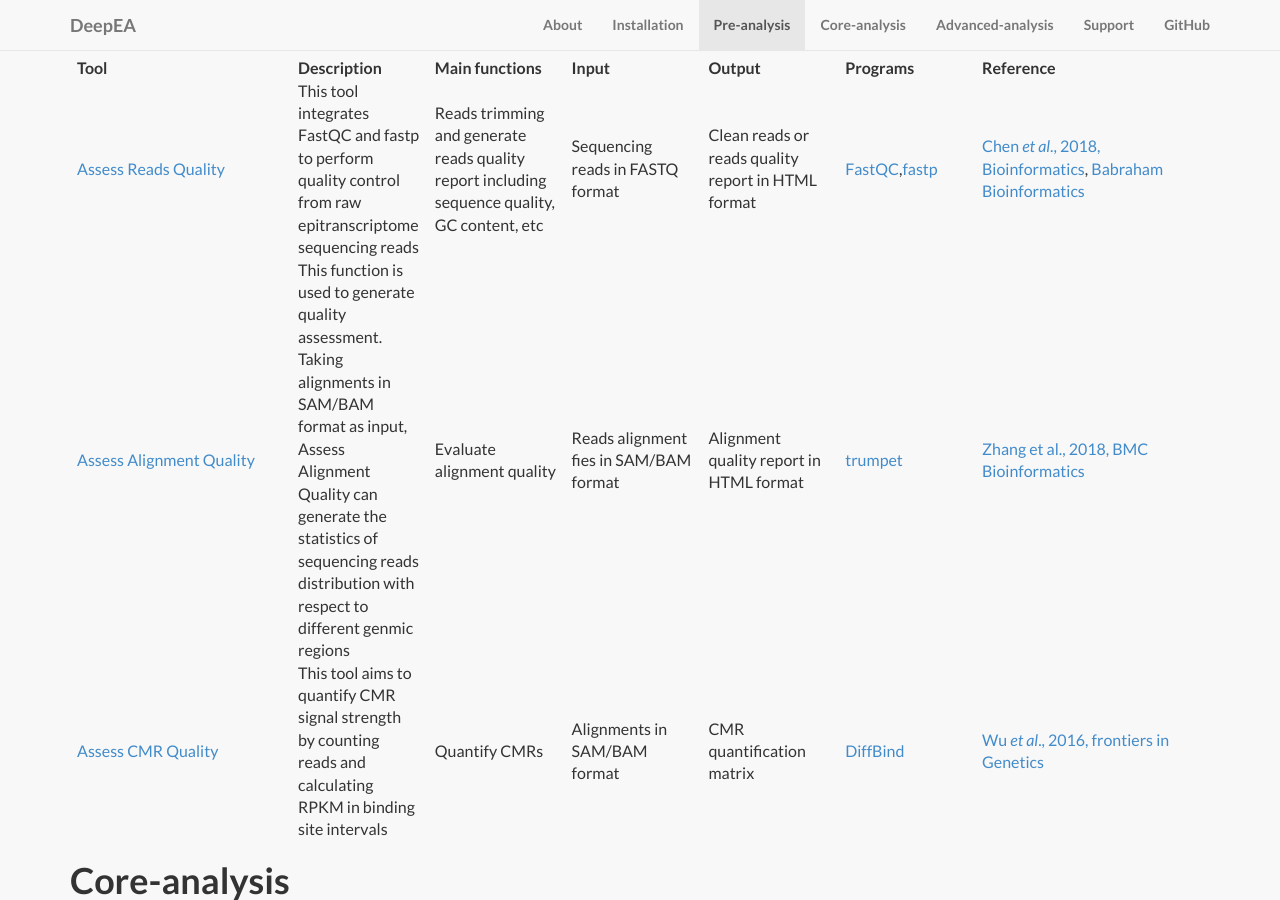
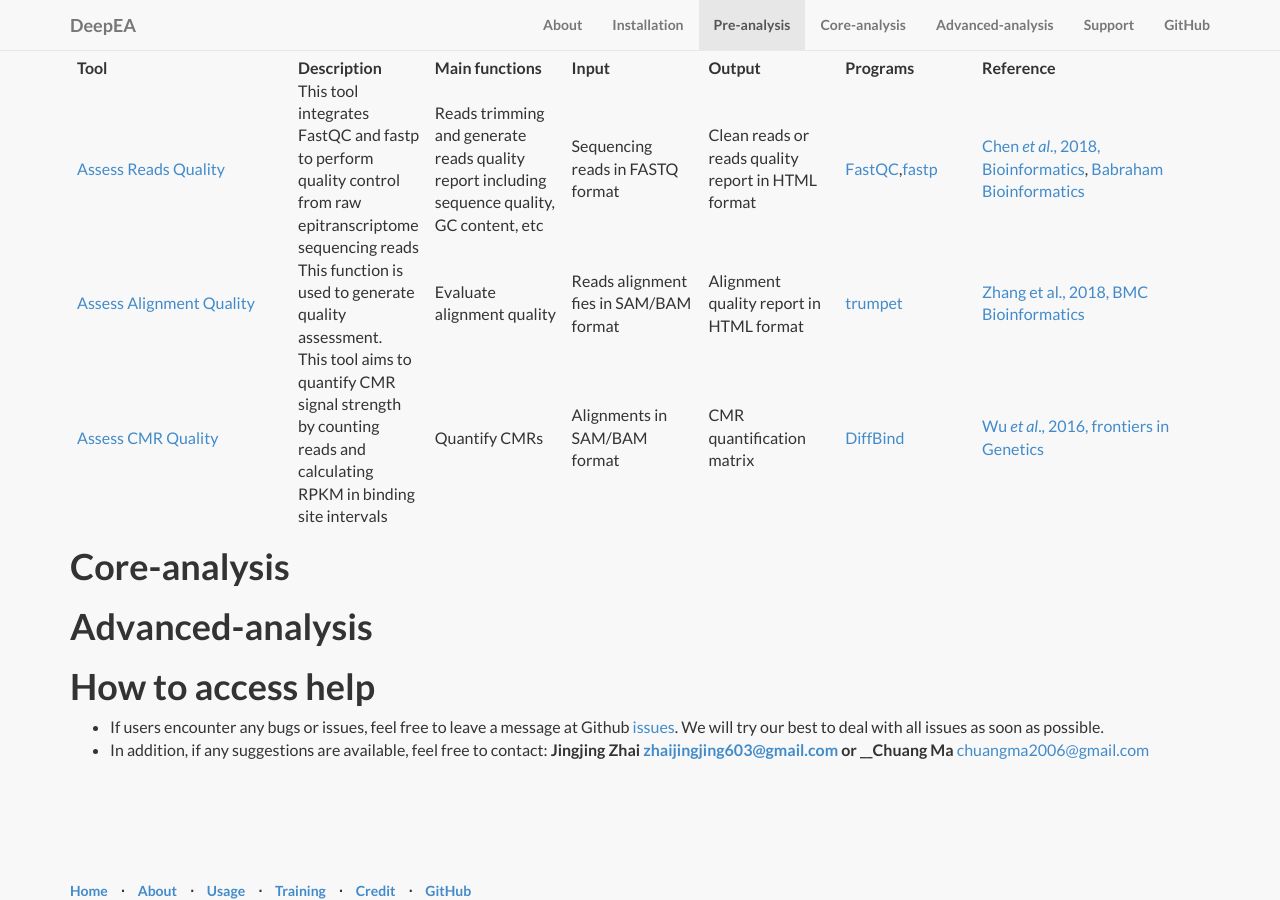
Before and after one commit to cma2015/deepEA, a Jekyll site: the page built from index.md, in a window 1280 px wide and 900 px high, scrolled down 3423 px. Built offline with Jekyll 4.4.1, drawn with Linux system fonts in a browser that asks for light colours; nearby versions of some CDN libraries; library files that are not in the unit come from our copies; our own code applies the rules of GitHub Pages for plain Markdown files.

Commit message:
Finished pre-analysis module on 2019/11/19

```diff
--- a/index.md
+++ b/index.md
@@ -124,11 +124,12 @@
 ## Quality Control
 **Quality Control** submodule consisted of a suite of tools focused on different levels of quality assessment including reads quality, alignment quality and CMR quality, Thus, three functions are implemented including **Assess Reads Quality**, **Assess Alignment Quality** and **Assess CMR quality**. The details of as follows:
 
-Tool | Description | Main functions | Input | Output | Programs | Reference
---- | --- | --- | --- | --- | --- | --- | ---
-[Assess Reads Quality](http://bioinfo.nwafu.edu.cn:4006/?tool_id=Assess_Reads_Quality&version=18.09&__identifer=gr96n8z0sag) | This tool integrates FastQC and fastp to perform quality control from raw epitranscriptome sequencing reads | Reads trimming and generate reads quality report including sequence quality, GC content, etc |  Sequencing reads in FASTQ format | Clean reads or reads quality report in HTML format |  [FastQC](https://www.bioinformatics.babraham.ac.uk/projects/fastqc/),[fastp](https://github.com/OpenGene/fastp) | [Chen *et al*., 2018, Bioinformatics](https://doi.org/10.1093/bioinformatics/bty560), [Babraham Bioinformatics](http://www.bioinformatics.babraham.ac.uk/projects/fastqc)
-[Assess Alignment Quality](http://bioinfo.nwafu.edu.cn:4006/?tool_id=Assess_Alignment_Quality&version=18.01&__identifer=3uvvorrbx2s) | This function is used to generate quality assessment. Taking alignments in SAM/BAM format as input, Assess Alignment Quality can generate the statistics of sequencing reads distribution with respect to different genmic regions | Evaluate alignment quality | Reads alignment fies in SAM/BAM format| Alignment quality report in HTML format | [trumpet](https://github.com/skyhorsetomoon/Trumpet) |  [Zhang et al., 2018, BMC Bioinformatics](https://bmcbioinformatics.biomedcentral.com/articles/10.1186/s12859-018-2266-3)
-[Assess CMR Quality](http://bioinfo.nwafu.edu.cn:4006/?tool_id=Assess_CMR_Regions_Quality&version=18.01&__identifer=yu0s7b4tvw7) | This tool aims to quantify CMR signal strength by counting reads and calculating RPKM in binding site intervals | Quantify CMRs | Alignments in SAM/BAM format | CMR quantification matrix | [DiffBind](https://bioconductor.org/packages/release/bioc/html/DiffBind.html) | [Wu *et al*., 2016, frontiers in Genetics](https://www.frontiersin.org/articles/10.3389/fgene.2015.00169/full)
+
+| Tool | Description | Main functions | Input | Output | Programs | Reference |
+| --- | --- | --- | --- | --- | --- | --- |
+| [Assess Reads Quality](http://bioinfo.nwafu.edu.cn:4006/?tool_id=Assess_Reads_Quality&version=18.09&__identifer=gr96n8z0sag) | This tool integrates FastQC and fastp to perform quality control from raw epitranscriptome sequencing reads | Reads trimming and generate reads quality report including sequence quality, GC content, etc |  Sequencing reads in FASTQ format | Clean reads or reads quality report in HTML format |  [FastQC](https://www.bioinformatics.babraham.ac.uk/projects/fastqc/),[fastp](https://github.com/OpenGene/fastp) | [Chen *et al*., 2018, Bioinformatics](https://doi.org/10.1093/bioinformatics/bty560), [Babraham Bioinformatics](http://www.bioinformatics.babraham.ac.uk/projects/fastqc) |
+| [Assess Alignment Quality](http://bioinfo.nwafu.edu.cn:4006/?tool_id=Assess_Alignment_Quality&version=18.01&__identifer=3uvvorrbx2s) | This function is used to generate quality assessment. | Evaluate alignment quality | Reads alignment fies in SAM/BAM format| Alignment quality report in HTML format | [trumpet](https://github.com/skyhorsetomoon/Trumpet) |  [Zhang et al., 2018, BMC Bioinformatics](https://bmcbioinformatics.biomedcentral.com/articles/10.1186/s12859-018-2266-3) |
+| [Assess CMR Quality](http://bioinfo.nwafu.edu.cn:4006/?tool_id=Assess_CMR_Regions_Quality&version=18.01&__identifer=yu0s7b4tvw7) | This tool aims to quantify CMR signal strength by counting reads and calculating RPKM in binding site intervals | Quantify CMRs | Alignments in SAM/BAM format | CMR quantification matrix | [DiffBind](https://bioconductor.org/packages/release/bioc/html/DiffBind.html) | [Wu *et al*., 2016, frontiers in Genetics](https://www.frontiersin.org/articles/10.3389/fgene.2015.00169/full) |
 
 
 # Core-analysis
```
